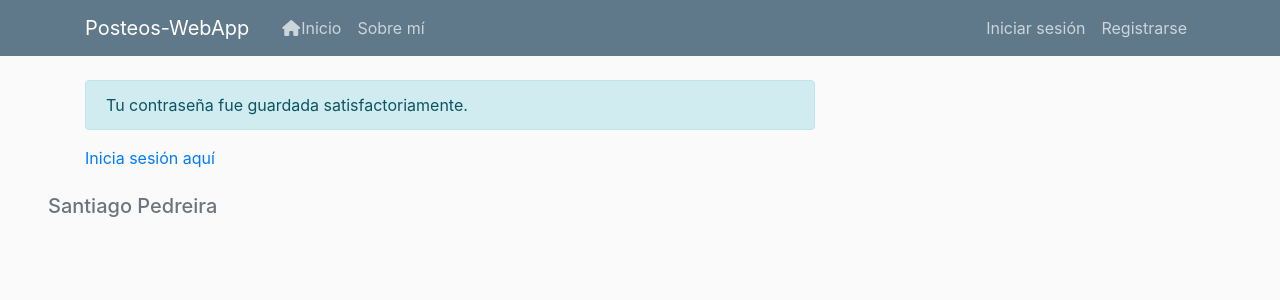
After one commit to spedreira/eon-rad, a Django app: page /password-reset-complete/ in a window 1280 px wide. The commit adds this page. Shown: the top 300 px of the page. Run offline with Django 3.2, Linux system fonts and the light colour scheme; some libraries are stand-ins or nearby versions.

Commit message:
Agregado olivde contrasena y detalle de org interna

```diff
--- a/django_web_project/django_web_project/settings.py
+++ b/django_web_project/django_web_project/settings.py
@@ -135,6 +135,6 @@ EMAIL_BACKEND = 'django.core.mail.backends.smtp.EmailBackend'
 EMAIL_HOST = 'smtp.gmail.com'
 EMAIL_PORT = 587
 EMAIL_USE_TLS = True
-EMAIL_HOST_USER = os.environ.get('DB_USER')
-EMAIL_HOST_PASSWORD = os.environ.get('DB_PASS')
+EMAIL_HOST_USER = os.environ['DB_USER']
+EMAIL_HOST_PASSWORD = os.environ['DB_PASS']
 DEFAULT_FROM_EMAIL = EMAIL_HOST_USER
--- a/django_web_project/django_web_project/urls.py
+++ b/django_web_project/django_web_project/urls.py
@@ -29,6 +29,7 @@ urlpatterns = [
     path('password-reset/', auth_views.PasswordResetView.as_view(template_name='users/password_reset.html'), name='password_reset'),
     path('password-reset/done/', auth_views.PasswordResetDoneView.as_view(template_name='users/password_reset_done.html'), name='password_reset_done'),
     path('password-reset-confirm/<uidb64>/<token>/', auth_views.PasswordResetConfirmView.as_view(template_name='users/password_reset_confirm.html'), name='password_reset_confirm'),
+    path('password-reset-complete/', auth_views.PasswordResetCompleteView.as_view(template_name='users/password_reset_complete.html'), name='password_reset_complete'),
     path('', include('posteos.urls')),
 ]
 
--- a/django_web_project/posteos/templates/posteos/base.html
+++ b/django_web_project/posteos/templates/posteos/base.html
@@ -8,6 +8,9 @@
 
     <!-- Bootstrap CSS -->
     <link rel="stylesheet" href="https://maxcdn.bootstrapcdn.com/bootstrap/4.0.0/css/bootstrap.min.css" integrity="sha384-Gn5384xqQ1aoWXA+058RXPxPg6fy4IWvTNh0E263XmFcJlSAwiGgFAW/dAiS6JXm" crossorigin="anonymous">
+
+    <!-- FONT AWESOME -->
+    <script src="https://kit.fontawesome.com/58ba23f6a7.js" crossorigin="anonymous"></script>
 
     <meta charset='utf-8'>
     <meta http-equiv='X-UA-Compatible' content='IE=edge'>
@@ -24,33 +27,8 @@
 
 </head>
 <body>
-<header class="site-header">
-    <nav class="navbar navbar-expand-md navbar-dark bg-steel fixed-top">
-        <div class="container">
-            <a class="navbar-brand mr-4" href="{% url 'posteos-home' %}">Posteos-WebApp</a>
-            <button class="navbar-toggler" type="button" data-toggle="collapse" data-target="#navbarToggle" aria-controls="navbarToggle" aria-expanded="false" aria-label="Toggle navigation">
-            <span class="navbar-toggler-icon"></span>
-            </button>
-            <div class="collapse navbar-collapse" id="navbarToggle">
-                <div class="navbar-nav mr-auto">
-                    <a id='left-bar' class="nav-item nav-link" href="{% url 'posteos-home' %}">Inicio</a>
-                    <a id='left-bar' class="nav-item nav-link" href="{% url 'posteos-about' %}">Sobre mí</a>
-                </div>
-                <!-- lado derecho -->
-                <div class="navbar-nav">
-                    {% if user.is_authenticated %}
-                        <a id='cerrar-item' class="nav-item nav-link" href="{% url 'post-create' %}">Nuevo Posteo</a>
-                        <a class="nav-item nav-link" href="{% url 'profile' %}"><img id='account-img' class="rounded-circle account-img" src="{{ user.profile.image.url }}">Perfil</a>
-                        <a id='cerrar-item' class="nav-item nav-link" href="{% url 'logout' %}">Cerrar sesión</a>
-                    {% else %}
-                        <a class="nav-item nav-link" href="{% url 'login' %}">Iniciar sesión</a>
-                        <a class="nav-item nav-link" href="{% url 'register' %}">Registrarse</a>
-                    {% endif %}
-                </div>
-            </div>
-        </div>
-    </nav>
-</header>
+{% include "posteos/navbar.html"%}
+
 
 <main role="main" class="container">
     <div class="row">
--- /dev/null
+++ b/django_web_project/posteos/templates/posteos/navbar.html
@@ -0,0 +1,27 @@
+<header class="site-header">
+    <nav class="navbar navbar-expand-md navbar-dark bg-steel fixed-top">
+        <div class="container">
+            <a class="navbar-brand mr-4" href="{% url 'posteos-home' %}">Posteos-WebApp</a>
+            <button class="navbar-toggler" type="button" data-toggle="collapse" data-target="#navbarToggle" aria-controls="navbarToggle" aria-expanded="false" aria-label="Toggle navigation">
+            <span class="navbar-toggler-icon"></span>
+            </button>
+            <div class="collapse navbar-collapse" id="navbarToggle">
+                <div class="navbar-nav mr-auto">
+                    <a id='left-bar' class="nav-item nav-link" href="{% url 'posteos-home' %}"><i class="fas fa-home fa-fw"></i>Inicio</a>
+                    <a id='left-bar' class="nav-item nav-link" href="{% url 'posteos-about' %}">Sobre mí</a>
+                </div>
+                <!-- lado derecho -->
+                <div class="navbar-nav">
+                    {% if user.is_authenticated %}
+                        <a id='cerrar-item' class="nav-item nav-link" href="{% url 'post-create' %}">Nuevo Posteo</a>
+                        <a class="nav-item nav-link" href="{% url 'profile' %}"><img id='account-img' class="rounded-circle account-img" src="{{ user.profile.image.url }}">Perfil</a>
+                        <a id='cerrar-item' class="nav-item nav-link" href="{% url 'logout' %}"><i class="fas fa-door-open fa-fw"></i>Cerrar sesión</a>
+                    {% else %}
+                        <a class="nav-item nav-link" href="{% url 'login' %}">Iniciar sesión</a>
+                        <a class="nav-item nav-link" href="{% url 'register' %}">Registrarse</a>
+                    {% endif %}
+                </div>
+            </div>
+        </div>
+    </nav>
+</header>
--- a/django_web_project/posteos/views.py
+++ b/django_web_project/posteos/views.py
@@ -19,6 +19,7 @@ class PostListView(ListView):
     model = Post
     template_name = 'posteos/home.html' # <app>/<model>_<viewtype>.html
     context_object_name = 'posts'
+    ordering = ['-date_posted']
     paginate_by = 6
 
 
--- a/django_web_project/users/templates/users/login.html
+++ b/django_web_project/users/templates/users/login.html
@@ -11,6 +11,9 @@
             </fieldset>
             <div class='form-group'>
                 <button class='btn btn-outline-info' type='submit'>Iniciar sesión</button>
+                <small class='test-muted ml-2'>
+                    <a href='{% url 'password_reset' %}'>¿Olvidaste la contraseña?<a/>          <!-- De nuevo??? ;( agregar opcion epica-->
+                </small>
             </div>
         </form>
         <div class='border-top pt-3'>
--- /dev/null
+++ b/django_web_project/users/templates/users/password_reset_complete.html
@@ -0,0 +1,7 @@
+{% extends 'posteos/base.html' %}
+{% block content %}
+    <div class='alert alert-info'>
+        Tu contraseña fue guardada satisfactoriamente.
+    </div>
+    <a href='{% url 'login' %}'>Inicia sesión aquí</a>
+{% endblock content %}
```
Also changed, not shown: django_web_project/db.sqlite3, django_web_project/posteos/static/posteos/main.css (line endings or trailing spaces).
